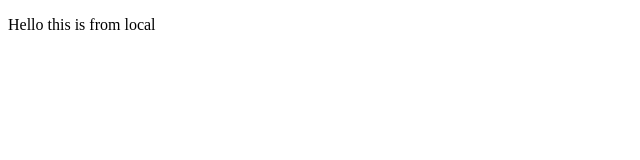
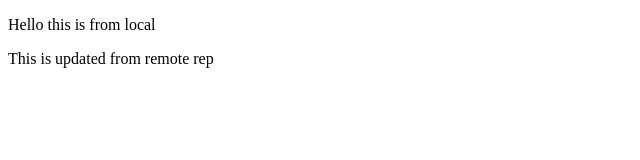
Before and after one commit to Md-Ikbal-Hasan/Git_Command_Practice, a plain HTML site: page index.html in a window 1280 px wide. Shown: the whole page, without its empty margins (0-640 px from the left). Drawn offline with Linux system fonts and the light colour scheme.

Commit message:
updated in remote

```diff
--- a/index.html
+++ b/index.html
@@ -8,5 +8,6 @@
 </head>
 <body>
     <p>Hello this is from local</p>
+    <p> This is updated from remote rep </p>
 </body>
 </html>
```
